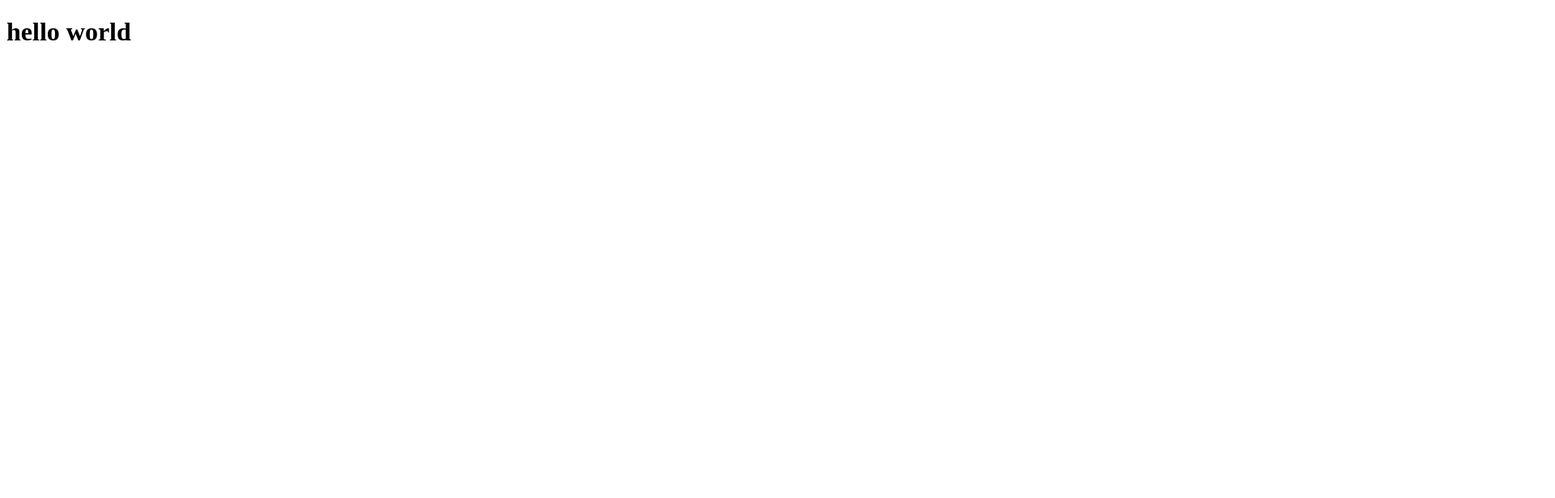
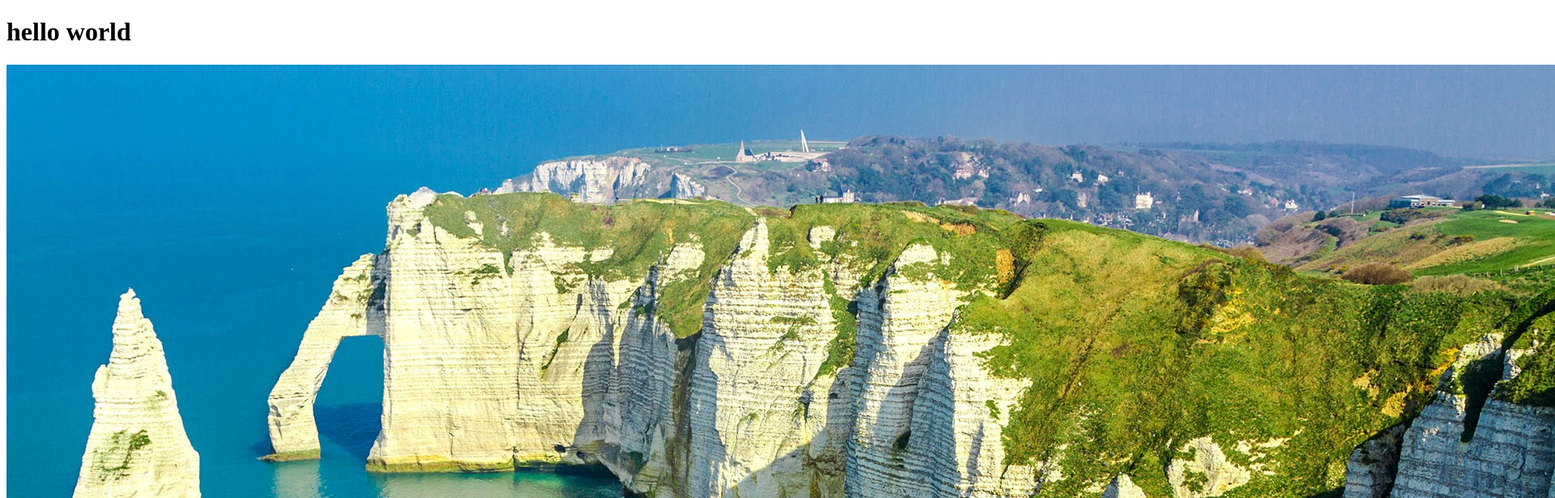
Before and after one commit to bati85424-batya/git-n, a plain HTML site: page index.html in a window 1280 px wide. Shown: the top 616 px of the page at 81% size, 1920 px wide, since content can reach past the window. Drawn offline with Linux system fonts and the light colour scheme.

Commit message:
add image to html

```diff
--- a/index.html
+++ b/index.html
@@ -8,5 +8,6 @@
 </head>
 <body>
     <h1>hello world</h1>
+    <img src="./images/0e6beca80b0a1898a003fc002e0dda56.jpg"/>
 </body>
 </html>
```
